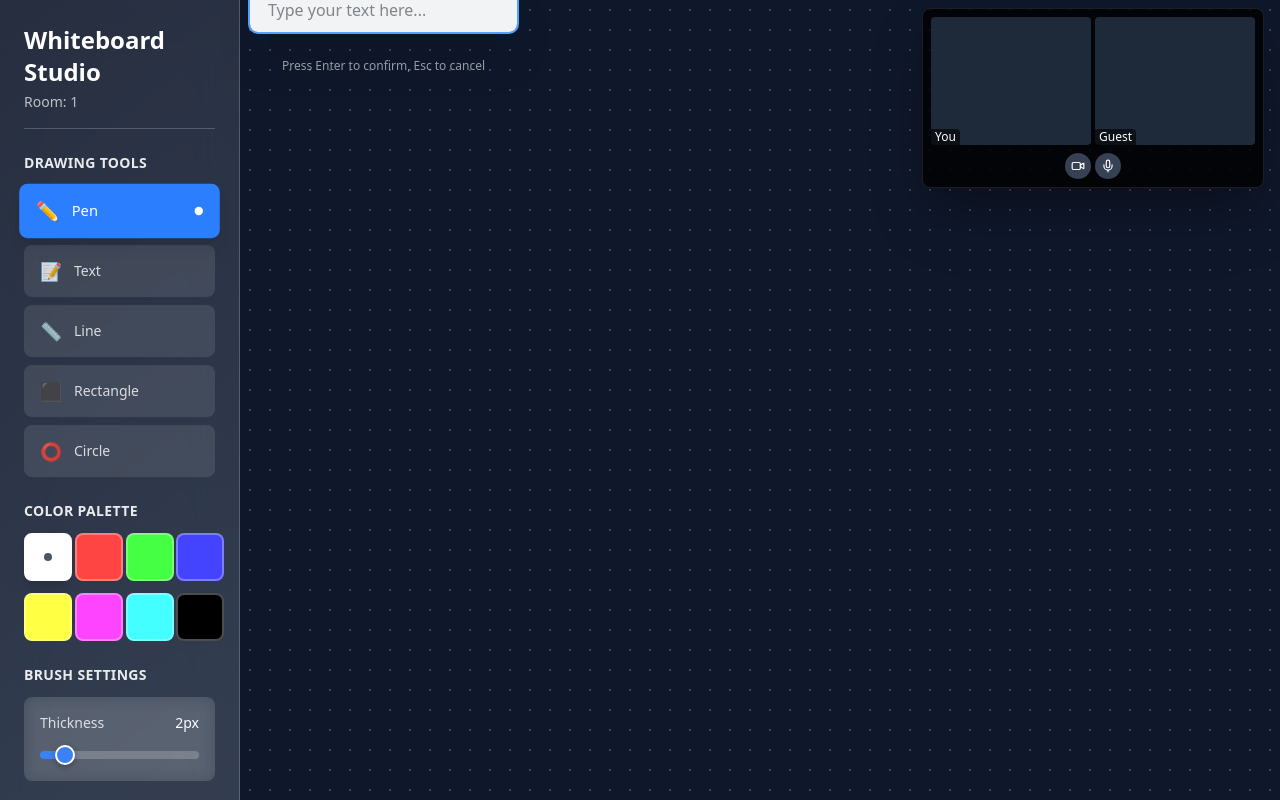
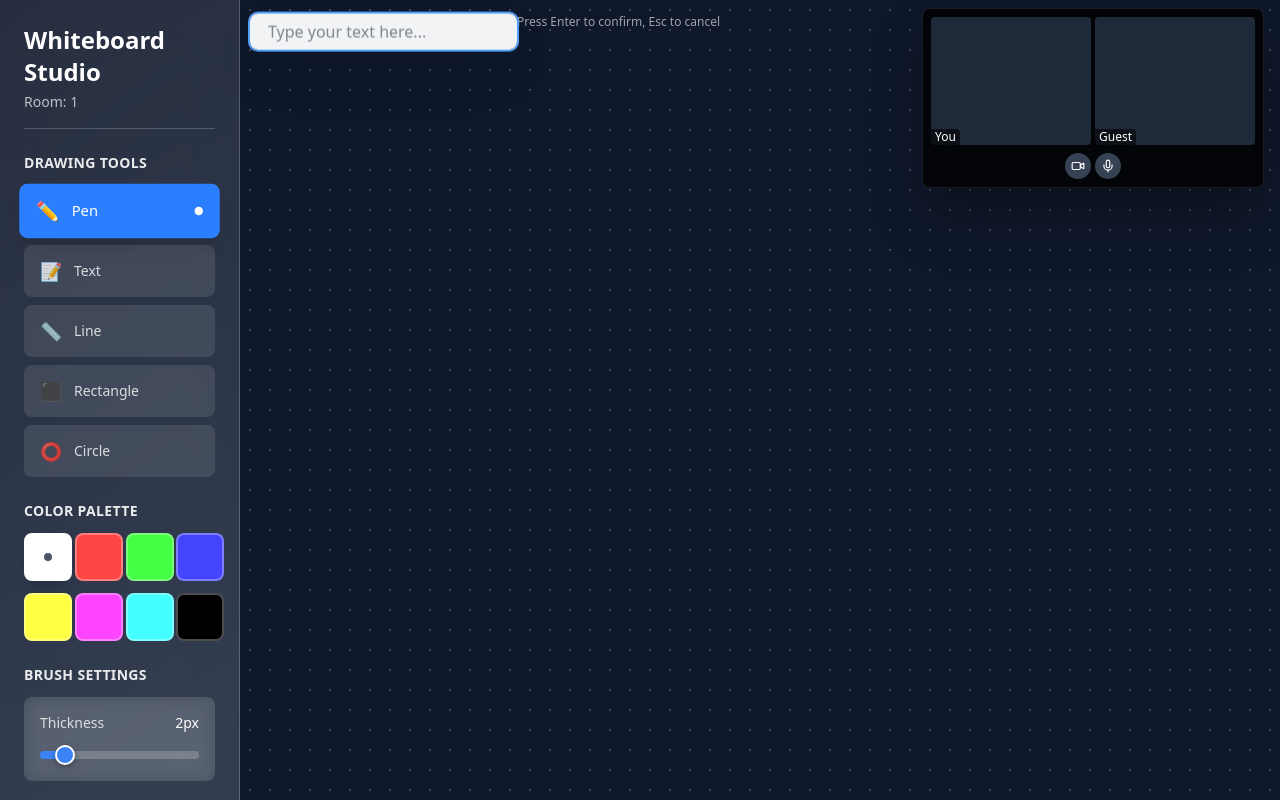
Before and after one commit to Aarav11-vaish/chat-app, a React (Vite) app: page /whiteboard/1 in a window 1280 px wide. Shown: the top 800 px of the page. Built offline with nearby package versions, Linux system fonts and the light colour scheme; no server answers.

Commit message:
board and group try catch fix

```diff
--- a/src/Group/GroupPage.jsx
+++ b/src/Group/GroupPage.jsx
@@ -1,6 +1,6 @@
 import React, { useState } from "react";
 import { axiosInstance } from "../axios"; // Adjust path as needed
-import { useNavigate } from "react-router-dom";
+import { redirect, useNavigate } from "react-router-dom";
 import toast from "react-hot-toast";
 
 function GroupPage() {
@@ -11,6 +11,15 @@ const [isPublic, setIsPublic] = useState(true); // default to public
   const handleSubmit = async (e) => {
     e.preventDefault();
 
+  const toastId = toast.loading(
+    "OH!! wait, we are working on this feature..., we'll see you soon in group chat"
+  );
+
+  setTimeout(() => {
+    toast.dismiss(toastId);
+  }, 4000); // Show for 2 seconds
+  navigate("/"); // Redirect after toast closes
+  return;
     try {
       const res = await axiosInstance.post("/create-group", {
         name,
--- a/src/components/NoChatSelected.jsx
+++ b/src/components/NoChatSelected.jsx
@@ -44,7 +44,7 @@ return(
             Welcome to DoodleSync!
           </h2>
           <p className="text-lg text-gray-600 dark:text-gray-400 leading-relaxed max-w-md mx-auto">
-            Start connecting with your team by selecting a conversation or searching for users.
+            Start connecting with your team by selecting a conversation or searching for user's ID.
           </p>
         </div>
 
@@ -76,12 +76,7 @@ return(
         </div>
 
         {/* Call to action */}
-        <div className="pt-6">
-          <div className="inline-flex items-center gap-2 px-6 py-3 rounded-full bg-gradient-to-r from-blue-500 to-indigo-600 text-white font-medium text-sm shadow-lg shadow-blue-500/25 hover:shadow-xl hover:shadow-blue-500/30 transition-all duration-300 hover:scale-105 cursor-pointer">
-            <Search className="w-4 h-4" />
-            <span>Search for users to get started</span>
-          </div>
-        </div>
+
       </div>
     </div>
   );
--- a/src/whiteBoard/Board.jsx
+++ b/src/whiteBoard/Board.jsx
@@ -392,13 +392,13 @@ const radius = Math.hypot(el.endX - el.startX, el.endY - el.startY);
 
         {/* Enhanced Text Input */}
         {textInput.show && (
-          <div className="absolute z-50" style={{ left: `${textInput.x}px`, top: `${textInput.y}px` }}>
+          <div className="absolute flex z-50" style={{ left: `${textInput.x}px`, top: `${textInput.y}px` }}>
             <input
               autoFocus
-              className="bg-white/95 backdrop-blur-sm text-gray-900 px-4 py-2 text-base rounded-lg border-2 border-blue-500 shadow-2xl min-w-48 focus:outline-none focus:ring-2 focus:ring-blue-400 focus:border-transparent"
+              className="bg-white/95 backdrop-blur-sm text-gray-900 px-4 py-1 text-base rounded-lg border-2 border-blue-500 shadow-2xl min-w-48 focus:outline-none focus:ring-2 focus:ring-blue-400 focus:border-transparent"
               style={{
                 fontSize: "16px",
-                transform: 'translate(0, -50%)',
+                transform: 'translate(0, 10%)',
               }}
               value={textInput.text}
               onChange={(e) => setTextInput((prev) => ({ ...prev, text: e.target.value }))}
```
